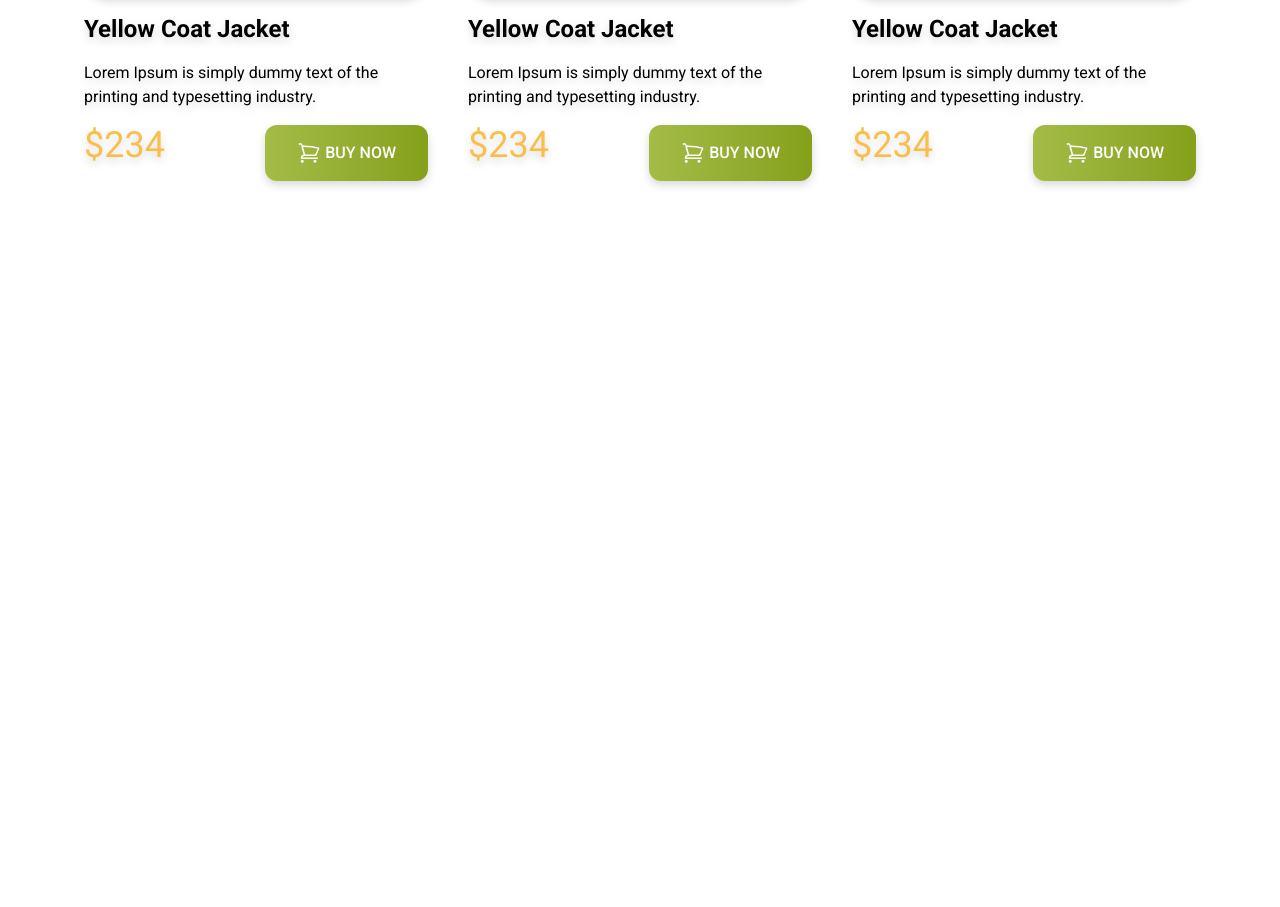
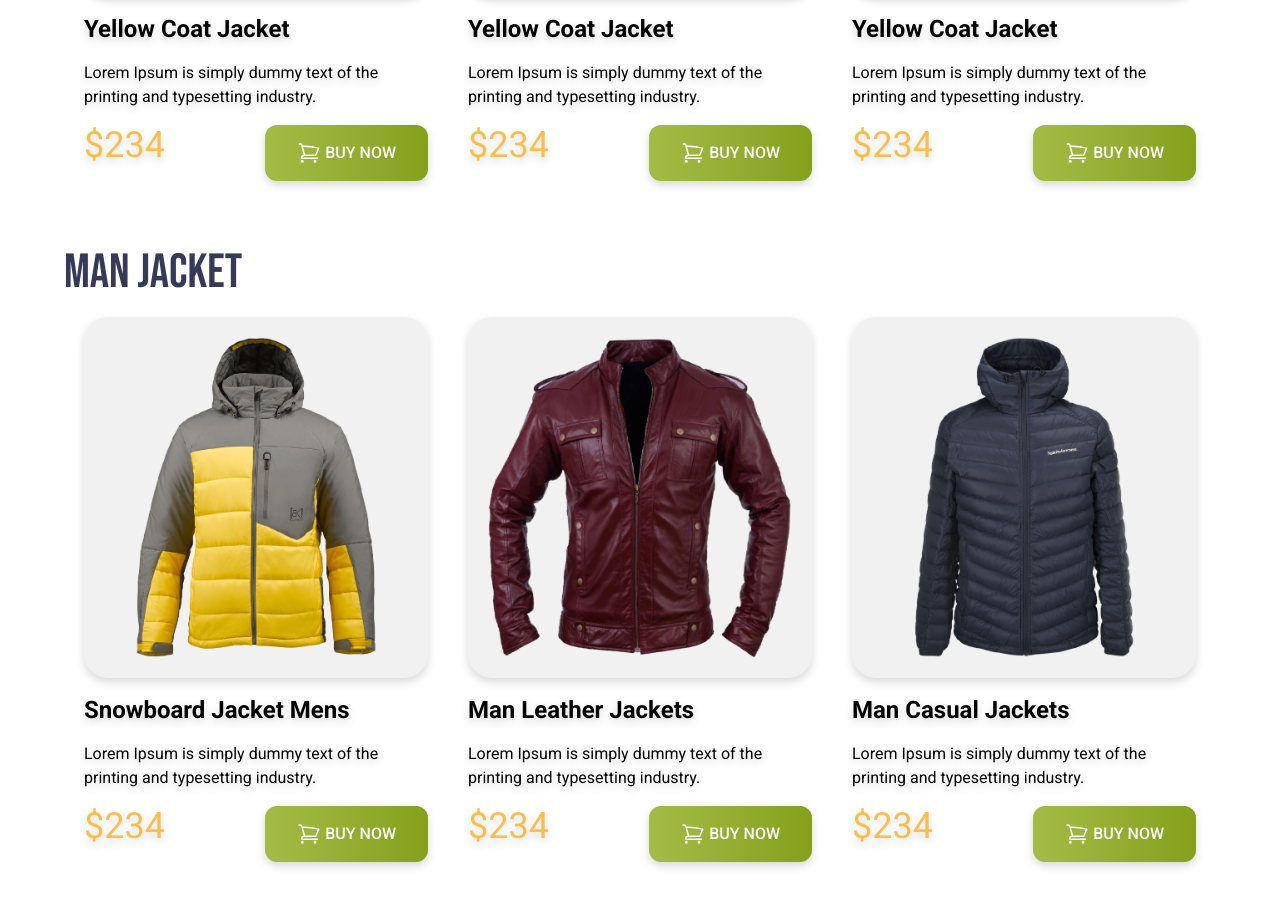
Before and after one commit to mrnaeem34/penguin-fashion, a plain HTML site: page index.html in a window 1280 px wide. Shown: the part 1131-2038 px from the top of the page. Before the commit the page ends 1380 px from the top, so only its background shows below. Drawn offline with nearby package versions, Linux system fonts and the light colour scheme.

Commit message:
added man jacket container

```diff
--- a/index.html
+++ b/index.html
@@ -118,6 +118,68 @@
                 </div>
             </div>
         </section>
+        <section class="my-12">
+             <h3 class="text-5xl uppercase text-[#363958] font-bebas-neue">
+                MAN jacket
+            </h3>
+            <!-- jacket container -->
+             <div class="grid grid-cols-1 lg:grid-cols-3">
+                 <!-- jacket card 1 -->
+                <div class="p-5 space-y-4 drop-shadow-lg rounded-3xl">
+                    <img class="p-5 rounded-3xl bg-[#F1F1F1]" src="images/jacket-4.png" alt="">
+                    <h4 class="text-2xl font-bold">Snowboard Jacket Mens</h4>
+                    <p>Lorem Ipsum is simply dummy text of the
+                        printing and typesetting industry.</p>
+                        <div class="flex justify-between">
+                            <h2 class="text-[#FABE4C] text-4xl">$234</h2>
+                            <button
+                    class="bg-green-300 px-8 py-4 rounded-xl font-medium text-white      bg-gradient-to-r from-[#A4BC46] to-[#85A019] cursor-pointer">
+                    <svg xmlns="http://www.w3.org/2000/svg" fill="none" viewBox="0 0 24 24" stroke-width="1.5"
+                        stroke="currentColor" class="size-6 text-white inline">
+                        <path stroke-linecap="round" stroke-linejoin="round"
+                            d="M2.25 3h1.386c.51 0 .955.343 1.087.835l.383 1.437M7.5 14.25a3 3 0 0 0-3 3h15.75m-12.75-3h11.218c1.121-2.3 2.1-4.684 2.924-7.138a60.114 60.114 0 0 0-16.536-1.84M7.5 14.25 5.106 5.272M6 20.25a.75.75 0 1 1-1.5 0 .75.75 0 0 1 1.5 0Zm12.75 0a.75.75 0 1 1-1.5 0 .75.75 0 0 1 1.5 0Z" />
+                    </svg>
+                    BUY NOW</button>
+                        </div>
+                </div>
+                 <!-- jacket card 2 -->
+                <div class="p-5 space-y-4 drop-shadow-lg rounded-3xl">
+                    <img class="p-5 rounded-3xl bg-[#F1F1F1]" src="images/jacket-5.png" alt="">
+                    <h4 class="text-2xl font-bold">Man Leather Jackets</h4>
+                    <p>Lorem Ipsum is simply dummy text of the
+                        printing and typesetting industry.</p>
+                        <div class="flex justify-between">
+                            <h2 class="text-[#FABE4C] text-4xl">$234</h2>
+                            <button
+                    class="bg-green-300 px-8 py-4 rounded-xl font-medium text-white      bg-gradient-to-r from-[#A4BC46] to-[#85A019] cursor-pointer">
+                    <svg xmlns="http://www.w3.org/2000/svg" fill="none" viewBox="0 0 24 24" stroke-width="1.5"
+                        stroke="currentColor" class="size-6 text-white inline">
+                        <path stroke-linecap="round" stroke-linejoin="round"
+                            d="M2.25 3h1.386c.51 0 .955.343 1.087.835l.383 1.437M7.5 14.25a3 3 0 0 0-3 3h15.75m-12.75-3h11.218c1.121-2.3 2.1-4.684 2.924-7.138a60.114 60.114 0 0 0-16.536-1.84M7.5 14.25 5.106 5.272M6 20.25a.75.75 0 1 1-1.5 0 .75.75 0 0 1 1.5 0Zm12.75 0a.75.75 0 1 1-1.5 0 .75.75 0 0 1 1.5 0Z" />
+                    </svg>
+                    BUY NOW</button>
+                        </div>
+                </div>
+                 <!-- jacket card 3 -->
+                <div class="p-5 space-y-4 drop-shadow-lg rounded-3xl">
+                    <img class="p-5 rounded-3xl bg-[#F1F1F1]" src="images/jacket-6.png" alt="">
+                    <h4 class="text-2xl font-bold">Man Casual Jackets</h4>
+                    <p>Lorem Ipsum is simply dummy text of the
+                        printing and typesetting industry.</p>
+                        <div class="flex justify-between">
+                            <h2 class="text-[#FABE4C] text-4xl">$234</h2>
+                            <button
+                    class="bg-green-300 px-8 py-4 rounded-xl font-medium text-white      bg-gradient-to-r from-[#A4BC46] to-[#85A019] cursor-pointer">
+                    <svg xmlns="http://www.w3.org/2000/svg" fill="none" viewBox="0 0 24 24" stroke-width="1.5"
+                        stroke="currentColor" class="size-6 text-white inline">
+                        <path stroke-linecap="round" stroke-linejoin="round"
+                            d="M2.25 3h1.386c.51 0 .955.343 1.087.835l.383 1.437M7.5 14.25a3 3 0 0 0-3 3h15.75m-12.75-3h11.218c1.121-2.3 2.1-4.684 2.924-7.138a60.114 60.114 0 0 0-16.536-1.84M7.5 14.25 5.106 5.272M6 20.25a.75.75 0 1 1-1.5 0 .75.75 0 0 1 1.5 0Zm12.75 0a.75.75 0 1 1-1.5 0 .75.75 0 0 1 1.5 0Z" />
+                    </svg>
+                    BUY NOW</button>
+                        </div>
+                </div>
+             </div>
+        </section>
     </main>
 </body>
 
```
